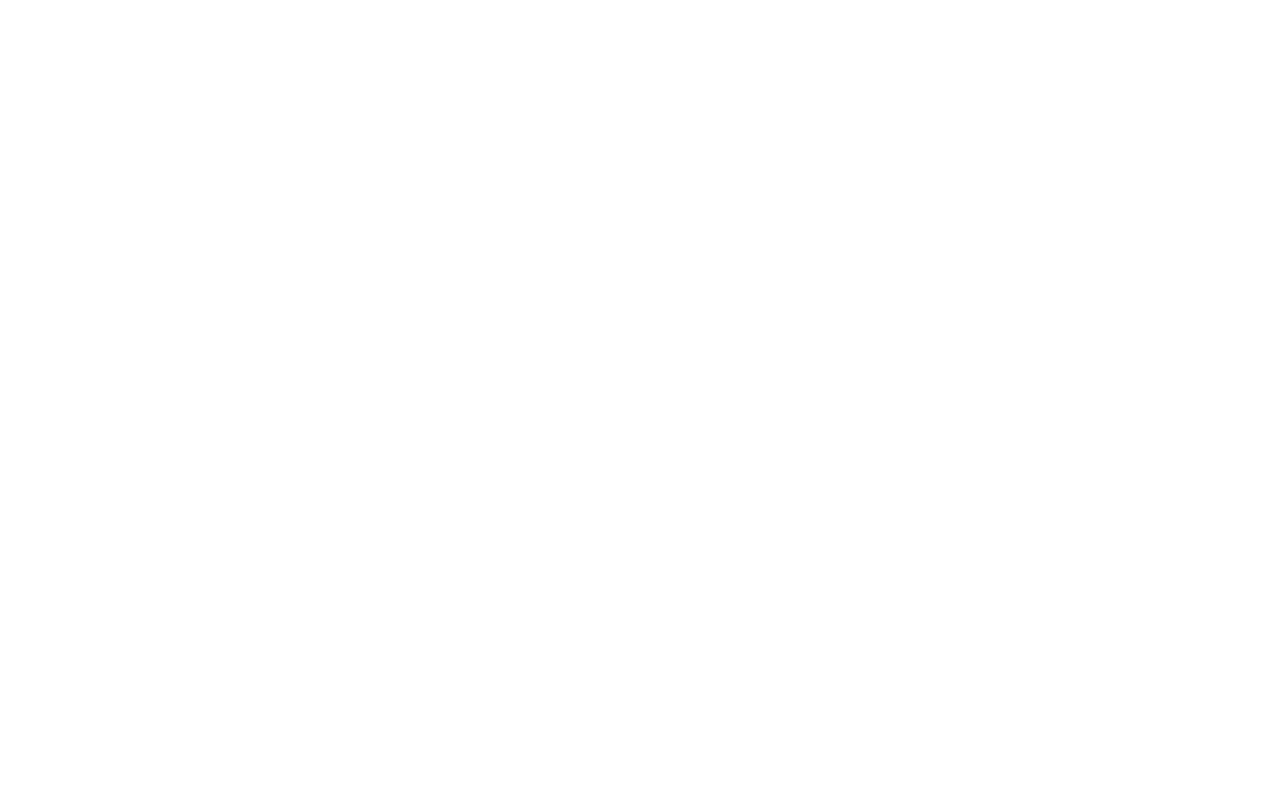
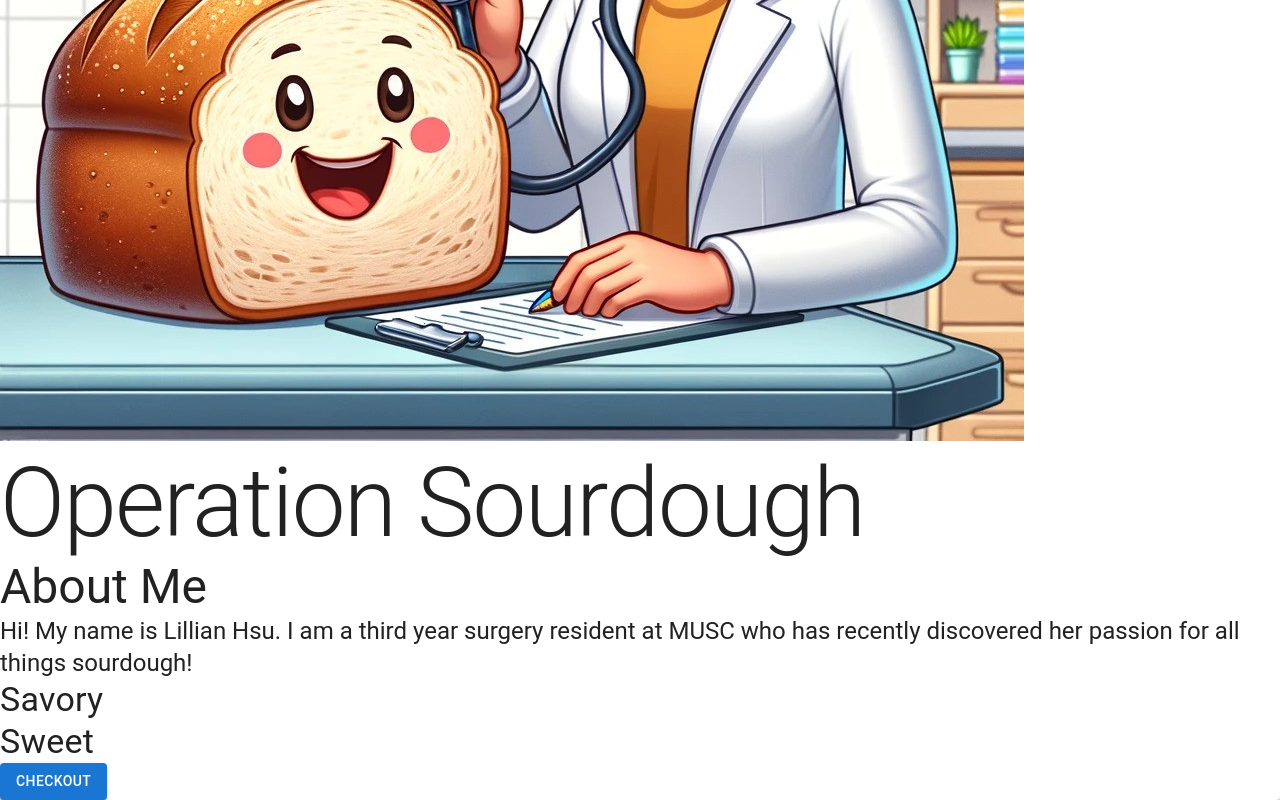
Before and after one commit to morganbastian/operation-sourdough, a React (Vite) app in the folder ui/: page / in a window 1280 px wide. Shown: the part 583-1383 px from the top of the page. Before the commit the page ends 800 px from the top, so only its background shows below. Built offline with nearby package versions, Linux system fonts and the light colour scheme.

Commit message:
added text to the home page. tested

```diff
--- a/ui/src/views/Home/index.tsx
+++ b/ui/src/views/Home/index.tsx
@@ -1,15 +1,27 @@
-import React from 'react';
+import React from 'react'
+import Logo from '../../assets/operations-sourdough-logo.jpg'
+import { Typography, Button, Grid, Container, Paper } from '@mui/material'
+import { Link } from 'react-router-dom'
 
-interface Props {
+interface Props {}
 
+const Home: React.FC<Props> = ({}) => {
+	return (
+		<div>
+			<Paper>
+      <img src={Logo} alt="Logo" />
+				<Typography variant='h1'>Operation Sourdough</Typography>
+				<Typography variant='h3'>About Me</Typography>
+				<Typography variant='h5'>
+					Hi! My name is Lillian Hsu. I am a third year surgery resident at MUSC
+					who has recently discovered her passion for all things sourdough!
+				</Typography>
+				<Typography variant='h4'>Savory</Typography>
+				<Typography variant='h4'>Sweet</Typography>
+				<Button variant='contained'>Checkout</Button>
+			</Paper>
+		</div>
+	)
 }
 
-const Home: React.FC<Props> = ({  }) => {
-  return (
-    <div>
-
-    </div>
-  );
-};
-
-export default Home;
+export default Home
```
Also changed, not shown: 1 other file (tests, documents, lock files or other folders).
